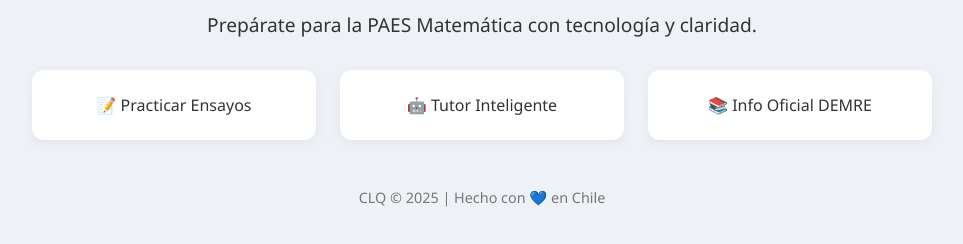
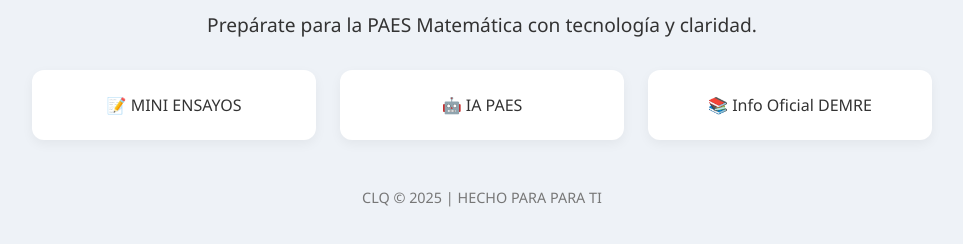
Before and after one commit to CLQ-paesM1/CLQ-paes.IA, a plain HTML site: page index.html in a window 1280 px wide. Shown: the part 130-374 px from the top of the page, without its empty margins (158-1121 px from the left). Drawn offline with Linux system fonts and the light colour scheme.

Commit message:
Update index.html

```diff
--- a/index.html
+++ b/index.html
@@ -12,12 +12,12 @@
     <h1>📘 Bienvenido a CLQ</h1>
     <p class="intro">Prepárate para la PAES Matemática con tecnología y claridad.</p>
     <div class="menu">
-      <a href="generador.html" class="card">📝 Practicar Ensayos</a>
-      <a href="tutor.html" class="card">🤖 Tutor Inteligente</a>
+      <a href="generador.html" class="card">📝 MINI ENSAYOS </a>
+      <a href="tutor.html" class="card">🤖 IA PAES</a>
       <a href="https://www.demre.cl" target="_blank" class="card">📚 Info Oficial DEMRE</a>
     </div>
     <footer>
-      <p>CLQ © 2025 | Hecho con 💙 en Chile</p>
+      <p>CLQ © 2025 | HECHO PARA PARA TI </p>
     </footer>
   </div>
 </body>
```
